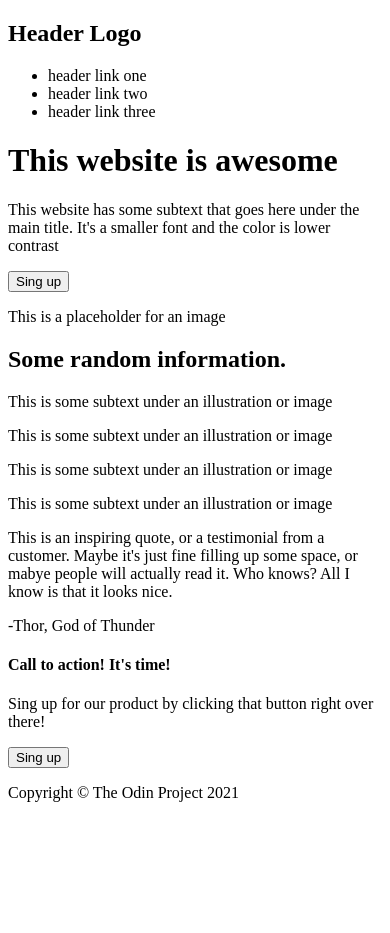
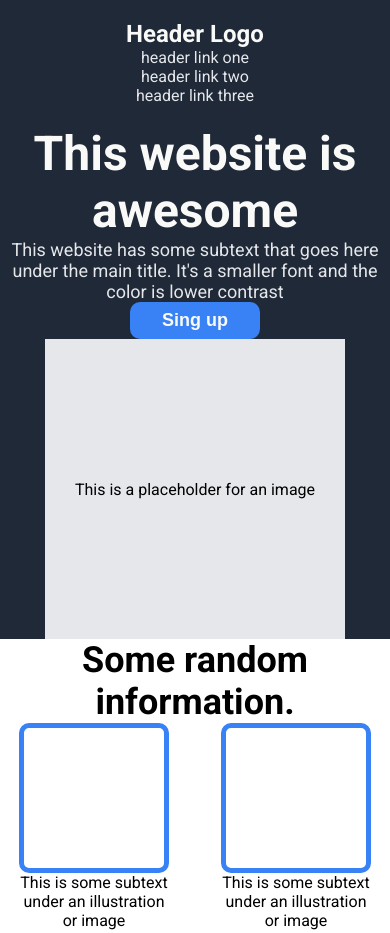
Before and after one commit to JuanDCeballos/Landing-Page, a plain HTML site: page index.html in a window 390 px wide. Shown: the top 933 px of the page. Before the commit the page ends 844 px from the top, so only its background shows below. Drawn offline with Linux system fonts and the light colour scheme.

Commit message:
Working with mobile-first approach, almost done

```diff
--- a/css/styles.css
+++ b/css/styles.css
@@ -1 +1,133 @@
-@import url('https://fonts.googleapis.com/css2?family=Roboto:wght@400;700&display=swap');
+@import url('https://fonts.googleapis.com/css2?family=Roboto:ital,wght@0,400;0,700;1,300&display=swap');
+
+* {
+  margin: 0;
+  padding: 0;
+  box-sizing: border-box;
+}
+
+:root {
+  --dark-background: #1f2937;
+  --extra-bold-text: #f9faf8;
+  --secondary-text: #e5e7eb;
+  --button-background-color: #3882f6;
+}
+
+body {
+  font-family: 'Roboto', sans-serif;
+}
+
+.hero {
+  background-color: var(--dark-background);
+}
+
+nav {
+  padding: 20px;
+}
+
+.logo {
+  color: var(--extra-bold-text);
+  font-size: 24px;
+  text-align: center;
+}
+
+ul {
+  list-style: none;
+  text-align: center;
+  color: var(--secondary-text);
+}
+
+.title {
+  color: var(--extra-bold-text);
+  font-size: 48px;
+  text-align: center;
+}
+
+.desc p {
+  color: var(--secondary-text);
+  text-align: center;
+  font-size: 18px;
+}
+
+.btn {
+  display: flex;
+  justify-content: center;
+}
+
+.cta {
+  border: none;
+  background-color: var(--button-background-color);
+  color: var(--extra-bold-text);
+  height: 37px;
+  width: 130px;
+  border-radius: 10px;
+  font-weight: 700;
+  margin: 0 auto;
+  font-size: 18px;
+}
+
+.img-placeholder {
+  width: 300px;
+  height: 300px;
+  background-color: var(--secondary-text);
+  margin: 0 auto;
+  display: flex;
+  justify-content: center;
+  align-items: center;
+}
+
+.information-header {
+  font-size: 36px;
+  font-weight: 700;
+  text-align: center;
+}
+
+.cards {
+  display: flex;
+  flex-wrap: wrap;
+  justify-content: center;
+  align-items: center;
+  gap: 52px;
+}
+
+.card {
+  width: 150px;
+  text-align: center;
+}
+
+.card .box {
+  margin: 0 auto;
+  width: 150px;
+  height: 150px;
+  border: 5px solid var(--button-background-color);
+  border-radius: 10px;
+}
+
+.quote {
+  background-color: var(--secondary-text);
+}
+
+.quote-text {
+  font-size: 36px;
+  color: var(--dark-background);
+  font: italic;
+}
+
+.reference {
+  text-align: end;
+}
+
+.call {
+  background-color: var(--button-background-color);
+}
+
+.call .cta {
+  border: none;
+  border: 2px solid var(--extra-bold-text);
+}
+
+.footer {
+  background-color: var(--dark-background);
+  color: var(--extra-bold-text);
+  text-align: center;
+}
```
